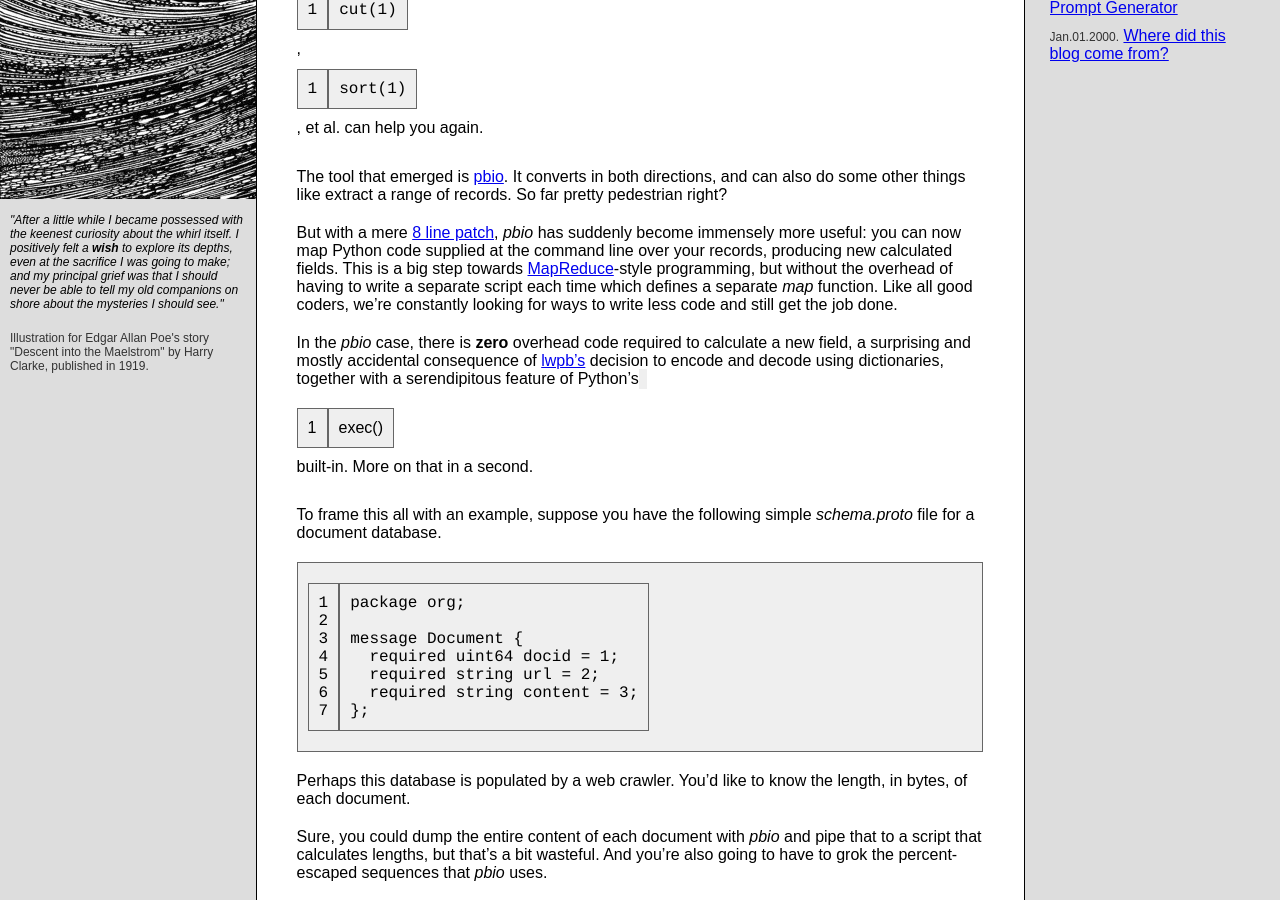
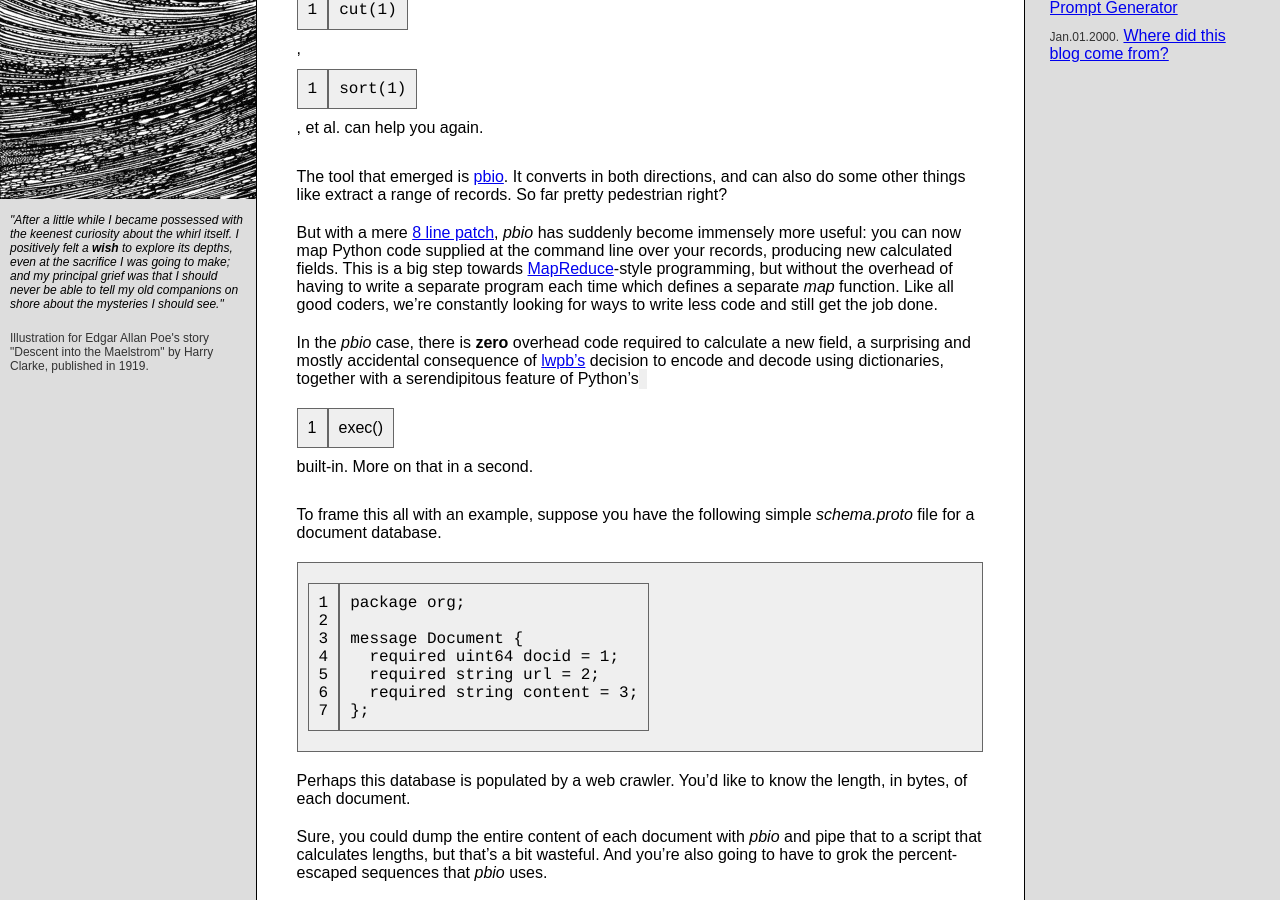
Before and after one commit to acg/acg.github.com, a Jekyll site: the page built from _posts/2011-02-08-mapping-python-over-records-with-lwpb.markdown, in a window 1280 px wide and 900 px high, scrolled down 567 px. Built offline with Jekyll 4.4.1, drawn with Linux system fonts in a browser that asks for light colours; Markdown is read by kramdown in place of the engine named in the settings; comment, search, counter and statistics services are not loaded; some of the changed text lies outside the part shown.

Commit message:
mapping with lwpb: minor correction

```diff
--- a/_posts/2011-02-08-mapping-python-over-records-with-lwpb.markdown
+++ b/_posts/2011-02-08-mapping-python-over-records-with-lwpb.markdown
@@ -10,7 +10,7 @@ In my work on [lwpb](https://github.com/acg/lwpb), a library which includes a [f
 
 The tool that emerged is [pbio](https://github.com/acg/lwpb/blob/python/python/pbio.py). It converts in both directions, and can also do some other things like extract a range of records. So far pretty pedestrian right?
 
-But with a mere [8 line patch](https://github.com/acg/lwpb/commit/a64f2f9eeb497cc83e66f4471ddd7ccdebb05c13), *pbio* has suddenly become immensely more useful: you can now map Python code supplied at the command line over your records, producing new calculated fields. This is a big step towards [MapReduce](http://en.wikipedia.org/wiki/MapReduce)-style programming, but without the overhead of having to write a separate script each time which defines a separate *map* function. Like all good coders, we're constantly looking for ways to write less code and still get the job done.
+But with a mere [8 line patch](https://github.com/acg/lwpb/commit/a64f2f9eeb497cc83e66f4471ddd7ccdebb05c13), *pbio* has suddenly become immensely more useful: you can now map Python code supplied at the command line over your records, producing new calculated fields. This is a big step towards [MapReduce](http://en.wikipedia.org/wiki/MapReduce)-style programming, but without the overhead of having to write a separate program each time which defines a separate *map* function. Like all good coders, we're constantly looking for ways to write less code and still get the job done.
 
 In the *pbio* case, there is **zero** overhead code required to calculate a new field, a surprising and mostly accidental consequence of [lwpb's](https://github.com/acg/lwpb) decision to encode and decode using dictionaries, together with a serendipitous feature of Python's `exec()` built-in. More on that in a second.
 
```
Also changed, not shown: other parts of _posts/2011-02-08-mapping-python-over-records-with-lwpb.markdown (+1 -1 lines).
